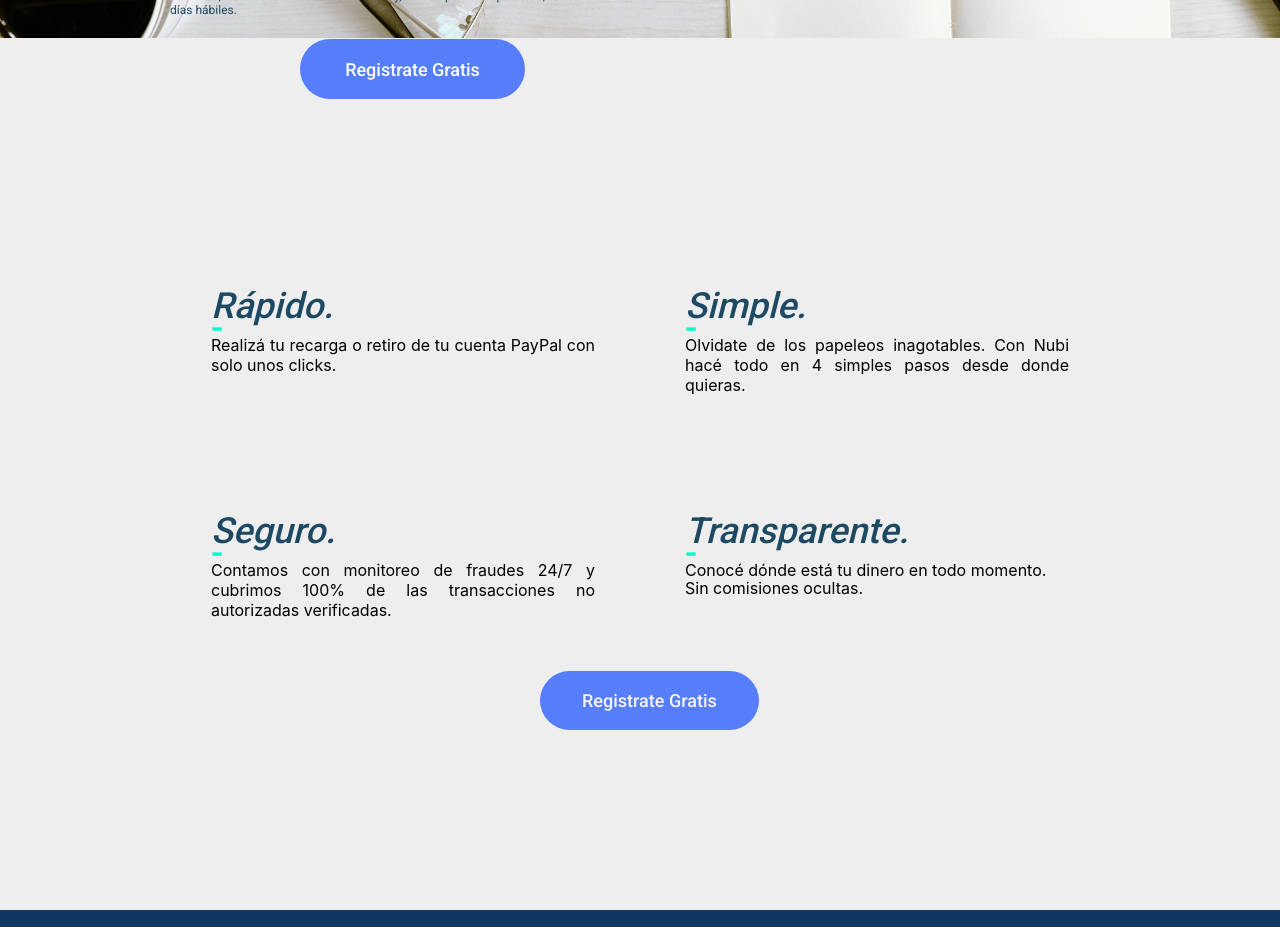
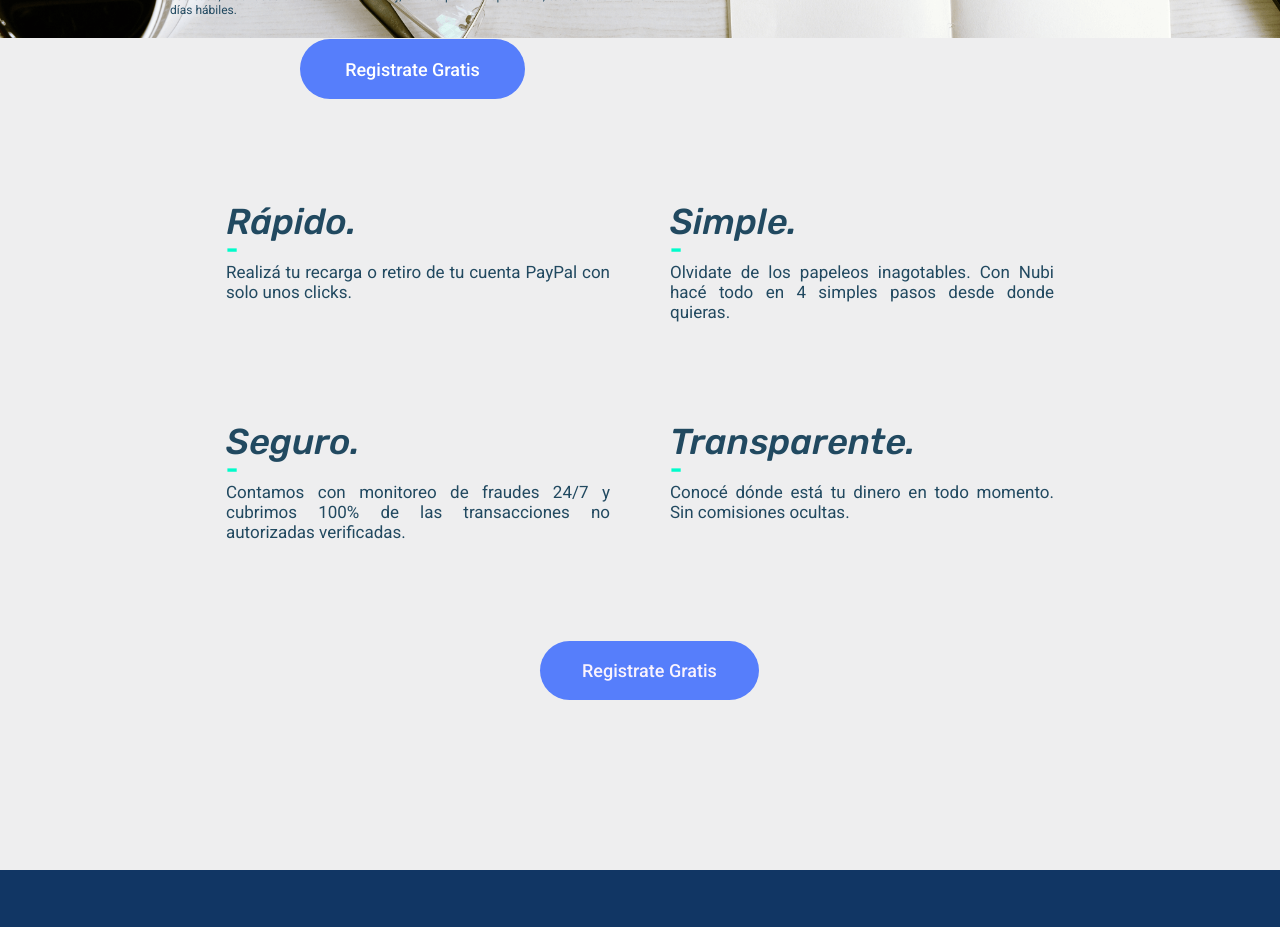
Before and after one commit to jonathanlevrero/NubiProyecto, a React (Create React App) app in the folder nubilanding/: page / in a window 1280 px wide. Shown: the part 2200-3127 px from the top of the page. Built offline with nearby package versions, Linux system fonts and the light colour scheme.

Commit message:
Cambiando ubicaciones de el contenido

```diff
--- a/nubilanding/src/components/beneficios/beneficios.js
+++ b/nubilanding/src/components/beneficios/beneficios.js
@@ -23,8 +23,7 @@ function Beneficios() {
         <div className={styles.contenedorParrafos}>
           <h2 className={styles.titulo}>Transparente.</h2>
           <p className={styles.guion}>-</p>
-          <p className={styles.texto}>Conocé dónde está tu dinero en todo momento.</p>
-          <p className={styles.textoUltimo}>Sin comisiones ocultas.</p>
+          <p className={styles.texto}>Conocé dónde está tu dinero en todo momento. Sin comisiones ocultas.</p>
         </div>
       </div> {/*contenedorBeneficios*/}
       <botton className={styles.boton}>Registrate Gratis</botton>
--- a/nubilanding/src/components/beneficios/styles.module.scss
+++ b/nubilanding/src/components/beneficios/styles.module.scss
@@ -2,33 +2,30 @@
 
 .contenedorGeneral {
   width: 100%;
-  height: 790px;  /*lo agrande para igualar la altura  entre los primeros parrafos(top) y el boton(botton)*/
+  height: 750px;  /*lo agrande para igualar la altura  entre los primeros parrafos(top) y el boton(botton)*/
   background-color: #eeeeef;
 }
 
 .contenedorBeneficios {
   width: 100%;  /*remember no tiene que tener margin para agrandar el top*/
-  height: 50px;
   display: flex;
   flex-wrap: wrap;
   justify-content: center;
-  border-top: transparent solid 70px; /*para agrandar el top de los primeros parrafos*/
 }
 
 .contenedorParrafos {
   width: 30%; /*el ancho esta bien en web*/
-  height: 250%;
+  height: 150px;
   text-align: justify;
-  padding: 15px;
   margin: 50px 30px 20px;
 }
 
 .titulo {
-  font-family: "Roboto";
+  font-family: "Rubik";
   font-weight: 500; /*esto es para especificar grosor*/
   font-style: italic;
   font-size: 36px;
-  color: #1d4a62;
+  color: #214960;
 }
 
 .guion {
@@ -36,21 +33,19 @@
   font-weight: 500;
   font-size: 36px;
   color: #00fccb;
-  margin: -50px auto -30px; /*solo arriba y abajo*/
+  margin: 0;
+  position: relative;
+  bottom: 45px;
 }
 
 .texto {
-  .textoUltimo {
     font-family: "Roboto";
     font-weight: 400;
-    font-size: 18px;
-    color: #5e737e;
+    font-size: 17px;
+    color: #214960;
+    position: relative;
+    bottom: 70px;
   }
-}
-
-.textoUltimo {
-  margin: -18px auto 0px;
-}
 
 .boton {
   font-family: "Roboto";
@@ -61,7 +56,7 @@
   padding: 18px 41px;
   border: transparent solid 1px;
   border-radius: 30px;
-  position:relative;
-  top: 450px;
+  position: relative;
   left: 540px;
+  top: 100px;
 }
```
